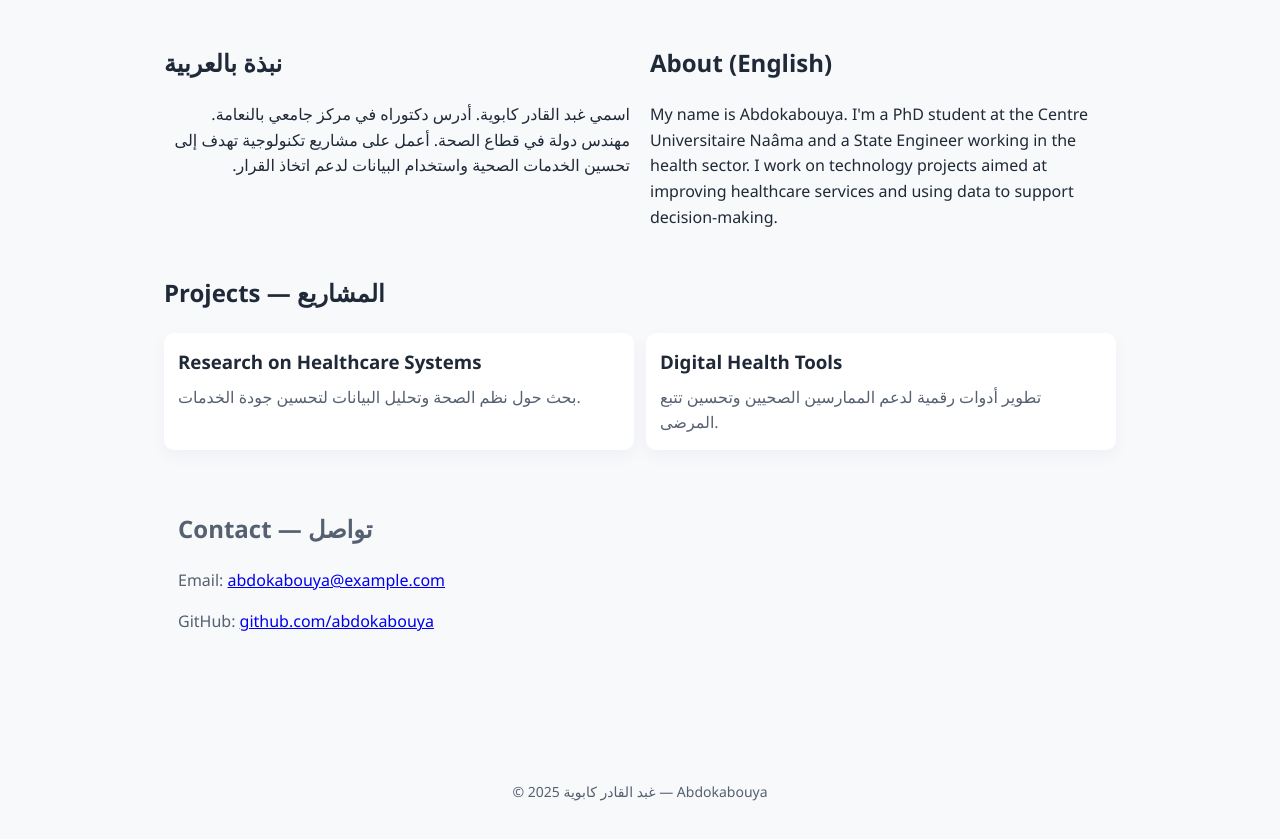
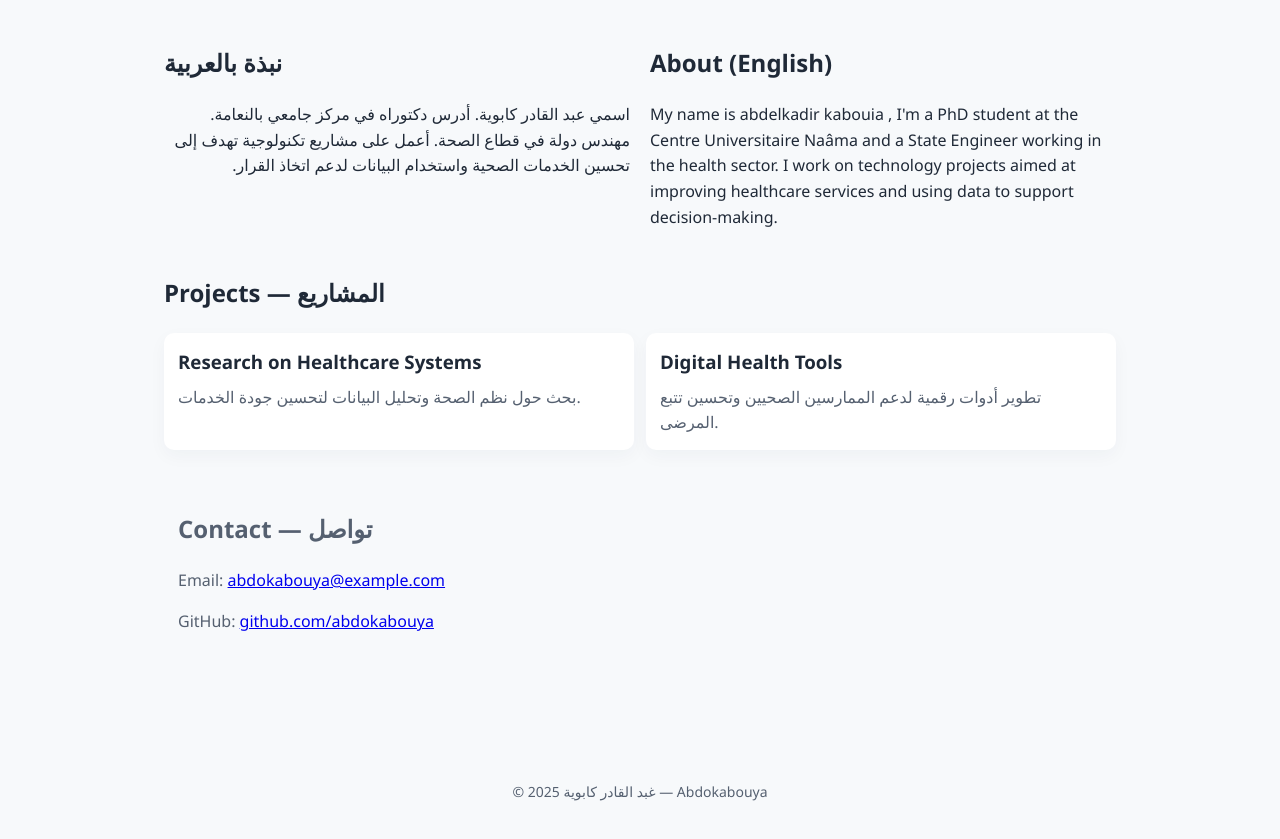
Before and after one commit to abdokabouya/abdokabouya.github.io, a plain HTML site: page index.html in a window 1280 px wide. Shown: the part 111-950 px from the top of the page. Drawn offline with Linux system fonts and the light colour scheme.

Commit message:
Update index.html

```diff
--- a/index.html
+++ b/index.html
@@ -3,7 +3,7 @@
 <head>
   <meta charset="utf-8" />
   <meta name="viewport" content="width=device-width,initial-scale=1" />
-  <title>غبد القادر كابوية — Abdokabouya</title>
+  <title>عبد القادر كابوية — Abdokabouya</title>
   <link rel="stylesheet" href="style.css" />
 </head>
 <body>
@@ -27,7 +27,7 @@
       <div class="col">
         <h2>نبذة بالعربية</h2>
         <p dir="rtl">
-          اسمي غبد القادر كابوية. أدرس دكتوراه في مركز جامعي بالنعامة. مهندس دولة في قطاع الصحة.
+          اسمي عبد القادر كابوية. أدرس دكتوراه في مركز جامعي بالنعامة. مهندس دولة في قطاع الصحة.
           أعمل على مشاريع تكنولوجية تهدف إلى تحسين الخدمات الصحية واستخدام البيانات لدعم اتخاذ القرار.
         </p>
       </div>
@@ -35,7 +35,7 @@
       <div class="col">
         <h2>About (English)</h2>
         <p dir="ltr">
-          My name is Abdokabouya. I'm a PhD student at the Centre Universitaire Naâma and a State
+          My name is abdelkadir kabouia , I'm a PhD student at the Centre Universitaire Naâma and a State
           Engineer working in the health sector. I work on technology projects aimed at improving
           healthcare services and using data to support decision-making.
         </p>
```
